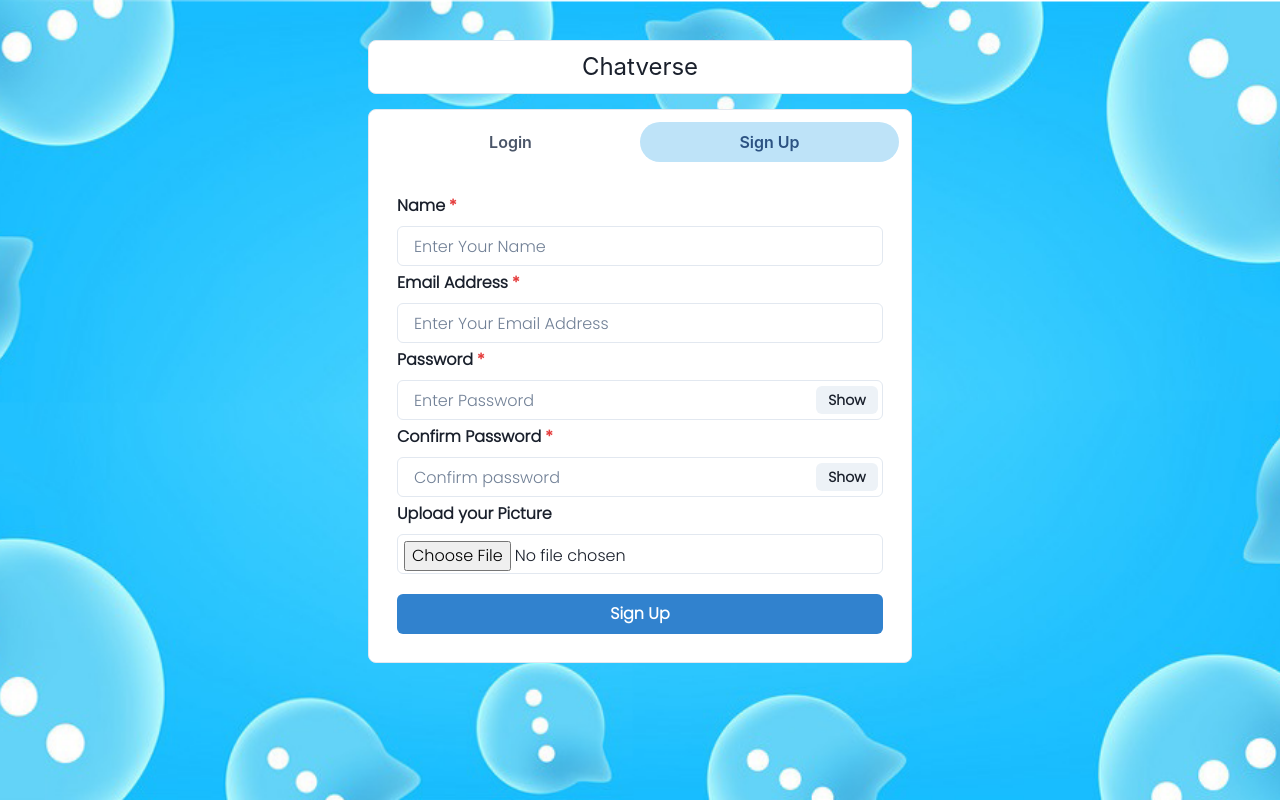
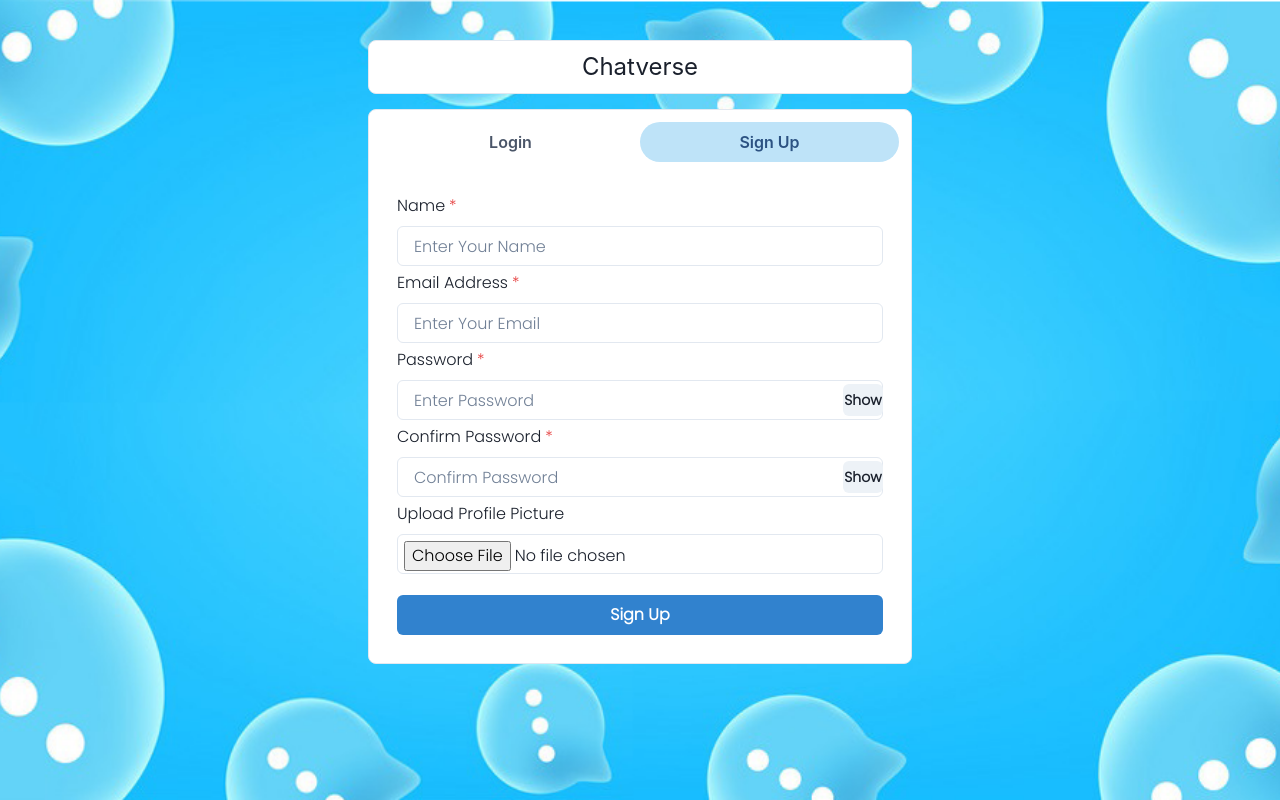
Before and after one commit to gamechanger-pri/ChatFlow, a React (Create React App) app in the folder frontend/: page / in a window 1280 px wide. Both pictures are taken after a click on the tab "Sign Up". Built offline with nearby package versions, Linux system fonts and the light colour scheme; no server answers; a web font is replaced by a local one.

Commit message:
Revise README with project overview and hosted linkdeploy

```diff
--- a/frontend/src/Components/Signup.js
+++ b/frontend/src/Components/Signup.js
@@ -7,26 +7,34 @@ import axios from "axios";
 import { useState } from "react";
 import { useHistory } from "react-router";
 import { ChatState } from "../Context/ChatProvider";
-const API_BASE = process.env.REACT_APP_API_URL || "http://localhost:5000/api";
+
+// ✅ MUST be set in Vercel:
+// https://chatflow-mnrs.onrender.com/api
+const API_BASE = process.env.REACT_APP_API_URL;
 
 const Signup = () => {
   const [show, setShow] = useState(false);
   const handleClick = () => setShow(!show);
+
   const toast = useToast();
   const history = useHistory();
-  const [name, setName] = useState();
-  const [email, setEmail] = useState();
-  const [confirmpassword, setConfirmpassword] = useState();
-  const [password, setPassword] = useState();
-  const [pic, setPic] = useState();
+
+  const [name, setName] = useState("");
+  const [email, setEmail] = useState("");
+  const [password, setPassword] = useState("");
+  const [confirmpassword, setConfirmpassword] = useState("");
+  const [pic, setPic] = useState("");
   const [picLoading, setPicLoading] = useState(false);
 
   const { setUser } = ChatState();
+
+  // ---------------- SIGNUP ----------------
   const submitHandler = async () => {
     setPicLoading(true);
+
     if (!name || !email || !password || !confirmpassword) {
       toast({
-        title: "Please Fill all the Feilds",
+        title: "Please fill all the fields",
         status: "warning",
         duration: 5000,
         isClosable: true,
@@ -35,34 +43,32 @@ const Signup = () => {
       setPicLoading(false);
       return;
     }
+
     if (password !== confirmpassword) {
       toast({
-        title: "Passwords Do Not Match",
+        title: "Passwords do not match",
         status: "warning",
         duration: 5000,
         isClosable: true,
         position: "bottom",
       });
+      setPicLoading(false);
       return;
     }
-    console.log(name, email, password, pic);
+
     try {
       const config = {
         headers: {
           "Content-type": "application/json",
         },
       };
+
       const { data } = await axios.post(
         `${API_BASE}/user`,
-        {
-          name,
-          email,
-          password,
-          pic,
-        },
+        { name, email, password, pic },
         config
       );
-      console.log(data);
+
       toast({
         title: "Registration Successful",
         status: "success",
@@ -70,18 +76,73 @@ const Signup = () => {
         isClosable: true,
         position: "bottom",
       });
+
       setUser(data);
       localStorage.setItem("userInfo", JSON.stringify(data));
+
       setPicLoading(false);
-      history.push(`/chats`);
+      history.push("/chats");
+
     } catch (error) {
       toast({
-        title: "Error Occured!",
+        title: "Error Occurred!",
         description:
-          (error && error.response && error.response.data && error.response.data.message) ||
+          error?.response?.data?.message ||
           error.message ||
-          "An unexpected error occurred",
+          "Something went wrong",
         status: "error",
+        duration: 5000,
+        isClosable: true,
+        position: "bottom",
+      });
+
+      setPicLoading(false);
+    }
+  };
+
+  // ---------------- CLOUDINARY UPLOAD ----------------
+  const postDetails = (pics) => {
+    setPicLoading(true);
+
+    if (!pics) {
+      toast({
+        title: "Please select an image!",
+        status: "warning",
+        duration: 5000,
+        isClosable: true,
+        position: "bottom",
+      });
+      setPicLoading(false);
+      return;
+    }
+
+    if (pics.type === "image/jpeg" || pics.type === "image/png") {
+      const data = new FormData();
+      data.append("file", pics);
+      data.append("upload_preset", "chat-app");
+      data.append("cloud_name", "dvijnjtho");
+
+      fetch("https://api.cloudinary.com/v1_1/dvijnjtho/image/upload", {
+        method: "post",
+        body: data,
+      })
+        .then((res) => res.json())
+        .then((data) => {
+          setPic(data.url.toString());
+          setPicLoading(false);
+        })
+        .catch(() => {
+          toast({
+            title: "Image upload failed",
+            status: "error",
+          });
+          setPicLoading(false);
+        });
+
+    } else {
+      toast({
+        title: "Please select a valid image (JPG/PNG)",
+        status: "warning",
         duration: 5000,
         isClosable: true,
         position: "bottom",
@@ -90,116 +151,79 @@ const Signup = () => {
     }
   };
 
-  const postDetails = (pics) => {
-    setPicLoading(true);
-    if (pics === undefined) {
-      toast({
-        title: "Please Select an Image!",
-        status: "warning",
-        duration: 5000,
-        isClosable: true,
-        position: "bottom",
-      });
-      return;
-    }
-    console.log(pics);
-    if (pics.type === "image/jpeg" || pics.type === "image/png") {
-      const data = new FormData();
-      data.append("file", pics);
-      data.append("upload_preset", "chat-app");
-      data.append("cloud_name", "dvijnjtho");
-      fetch("https://api.cloudinary.com/v1_1/dvijnjtho/image/upload", {
-        method: "post",
-        body: data,
-      })
-        .then((res) => res.json())
-        .then((data) => {
-          setPic(data.url.toString());
-          console.log(data.url.toString());
-          setPicLoading(false);
-        })
-        .catch((err) => {
-          console.log(err);
-          setPicLoading(false);
-        });
-    } else {
-      toast({
-        title: "Please Select an Image!",
-        status: "warning",
-        duration: 5000,
-        isClosable: true,
-        position: "bottom",
-      });
-      setPicLoading(false);
-      return;
-    }
-  };
+  // ---------------- UI ----------------
+  return (
+    <VStack fontFamily="Poppins" spacing="5px">
 
-  return (
-    <VStack fontFamily="Poppins" fontWeight={"medium"} spacing="5px">
-      <FormControl id="first-name" isRequired>
-        <FormLabel fontWeight={"semibold"}>Name</FormLabel>
+      <FormControl id="name" isRequired>
+        <FormLabel>Name</FormLabel>
         <Input
           placeholder="Enter Your Name"
           onChange={(e) => setName(e.target.value)}
         />
       </FormControl>
+
       <FormControl id="email" isRequired>
-        <FormLabel fontWeight={"semibold"}>Email Address</FormLabel>
+        <FormLabel>Email Address</FormLabel>
         <Input
           type="email"
-          placeholder="Enter Your Email Address"
+          placeholder="Enter Your Email"
           onChange={(e) => setEmail(e.target.value)}
         />
       </FormControl>
+
       <FormControl id="password" isRequired>
-        <FormLabel fontWeight={"semibold"}>Password</FormLabel>
-        <InputGroup size="md">
+        <FormLabel>Password</FormLabel>
+        <InputGroup>
           <Input
             type={show ? "text" : "password"}
             placeholder="Enter Password"
             onChange={(e) => setPassword(e.target.value)}
           />
-          <InputRightElement width="4.5rem">
-            <Button h="1.75rem" size="sm" onClick={handleClick}>
+          <InputRightElement>
+            <Button size="sm" onClick={handleClick}>
               {show ? "Hide" : "Show"}
             </Button>
           </InputRightElement>
         </InputGroup>
       </FormControl>
-      <FormControl id="password" isRequired>
-        <FormLabel fontWeight={"semibold"}>Confirm Password</FormLabel>
-        <InputGroup size="md">
+
+      <FormControl id="confirm-password" isRequired>
+        <FormLabel>Confirm Password</FormLabel>
+        <InputGroup>
           <Input
             type={show ? "text" : "password"}
-            placeholder="Confirm password"
+            placeholder="Confirm Password"
             onChange={(e) => setConfirmpassword(e.target.value)}
           />
-          <InputRightElement width="4.5rem">
-            <Button h="1.75rem" size="sm" onClick={handleClick}>
+          <InputRightElement>
+            <Button size="sm" onClick={handleClick}>
               {show ? "Hide" : "Show"}
             </Button>
           </InputRightElement>
         </InputGroup>
       </FormControl>
+
       <FormControl id="pic">
-        <FormLabel fontWeight={"semibold"}>Upload your Picture</FormLabel>
+        <FormLabel>Upload Profile Picture</FormLabel>
         <Input
           type="file"
+          accept="image/*"
           p={1.5}
-          accept="image/*"
           onChange={(e) => postDetails(e.target.files[0])}
         />
       </FormControl>
+
       <Button
         colorScheme="blue"
         width="100%"
-        style={{ marginTop: 15 }}
+        mt={4}
         onClick={submitHandler}
         isLoading={picLoading}
       >
         Sign Up
       </Button>
+
     </VStack>
   );
 };
```
